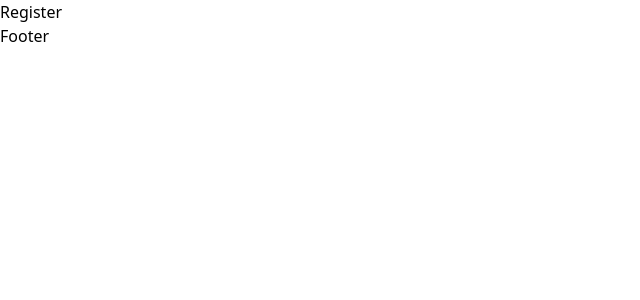
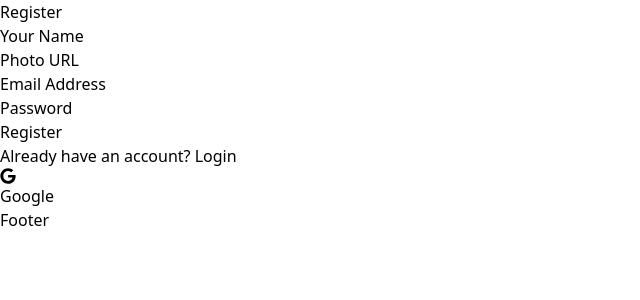
Before and after one commit to marufbroh/toys-kingDom, a React (Vite) app: page /register in a window 1280 px wide. Shown: the top 300 px of the page, without its empty margins (0-640 px from the left). Built offline with nearby package versions, Linux system fonts and the light colour scheme.

Commit message:
register design complete

```diff
--- a/src/pages/Account/Login.jsx
+++ b/src/pages/Account/Login.jsx
@@ -6,8 +6,7 @@ const Login = () => {
         <div className="py-6 lg:py-24">
             <div className=" bg-white rounded-lg shadow-lg mx-auto max-w-sm lg:max-w-xl">
                 <form className="w-full p-8">
-                    <h2 className="text-2xl font-semibold text-orange-950 text-center">Login</h2>
-                    {/* <p className="text-xl text-gray-600 text-center">Please Login!</p> */}
+                    <h2 className="text-3xl font-semibold text-orange-950 text-center">Login</h2>
                     <div className="mt-4">
                         <label className="block text-orange-950 text-sm font-bold mb-2">Email Address</label>
                         <input className="text-gray-700 focus:outline-none focus:shadow-outline border border-gray-300 rounded py-2 px-4 block w-full appearance-none" type="email" name="email" required />
@@ -27,16 +26,6 @@ const Login = () => {
                         <p className="text-sm text-center text-gray-500">Don't have an account? <Link to={"/register"} className='underline hover:text-orange-950'>Register</Link></p>
                         <span className="border-b w-1/5 md:w-1/4"></span>
                     </div>
-                    {/* <div className='mt-4'>
-                        {
-                            error ? <p className="text-sm text-center text-red-600">
-                                {error}
-                            </p> :
-                                <p className="text-sm text-center text-green-500">
-                                    {success}
-                                </p>
-                        }
-                    </div> */}
                     <div className='flex flex-col'>
                         <button className="flex gap-2 items-center w-full justify-center mt-4 text-white rounded-lg shadow-md">
                             <FaGoogle className='text-black' />
--- a/src/pages/Account/Register.jsx
+++ b/src/pages/Account/Register.jsx
@@ -1,9 +1,45 @@
 import React from 'react';
+import { FaGoogle } from 'react-icons/fa';
+import { Link } from 'react-router-dom';
 
 const Register = () => {
     return (
-        <div>
-            Register
+        <div className="py-6 lg:py-24">
+            <div className=" bg-white rounded-lg shadow-lg mx-auto max-w-sm lg:max-w-xl">
+                <form className="w-full p-8">
+                    <h2 className="text-3xl font-semibold text-orange-950 text-center">Register</h2>
+                    <div className="mt-4">
+                        <label className="block text-orange-950 text-sm font-bold mb-2">Your Name</label>
+                        <input className="text-gray-700 focus:outline-none focus:shadow-outline border border-gray-300 rounded py-2 px-4 block w-full appearance-none" type="text" name="name" />
+                    </div>
+                    <div className="mt-4">
+                        <label className="block text-orange-950 text-sm font-bold mb-2">Photo URL</label>
+                        <input className="text-gray-700 focus:outline-none focus:shadow-outline border border-gray-300 rounded py-2 px-4 block w-full appearance-none" type="url" name="photoUrl" />
+                    </div>
+                    <div className="mt-4">
+                        <label className="block text-orange-950 text-sm font-bold mb-2">Email Address</label>
+                        <input className="text-gray-700 focus:outline-none focus:shadow-outline border border-gray-300 rounded py-2 px-4 block w-full appearance-none" type="email" name="email" required />
+                    </div>
+                    <div className="mt-4">
+                        <label className="block text-orange-950 text-sm font-bold mb-2">Password</label>
+                        <input className="text-gray-700 focus:outline-none focus:shadow-outline border border-gray-300 rounded py-2 px-4 block w-full appearance-none" type="password" name="password" required />
+                    </div>
+                    <div className="mt-8">
+                        <button className="bg-orange-950 text-white font-bold py-2 px-4 w-full rounded" type='submit'>Register</button>
+                    </div>
+                    <div className="mt-4 flex items-center justify-between">
+                        <span className="border-b w-1/5 md:w-1/4"></span>
+                        <p className="text-sm text-center text-gray-500">Already have an account? <Link to={"/login"} className='underline hover:text-orange-950'>Login</Link></p>
+                        <span className="border-b w-1/5 md:w-1/4"></span>
+                    </div>
+                    <div className='flex flex-col'>
+                        <button className="flex gap-2 items-center w-full justify-center mt-4 text-white rounded-lg shadow-md">
+                            <FaGoogle className='text-black' />
+                            <span className="py-3 text-center text-gray-600 font-bold">Google</span>
+                        </button>
+                    </div>
+                </form>
+            </div>
         </div>
     );
 };
```
